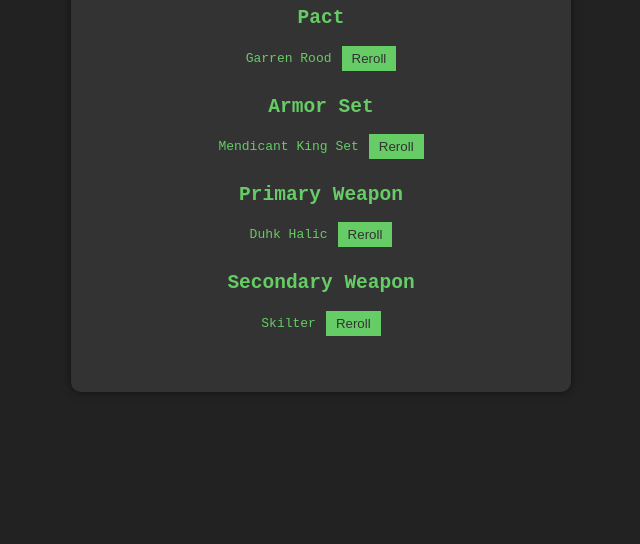
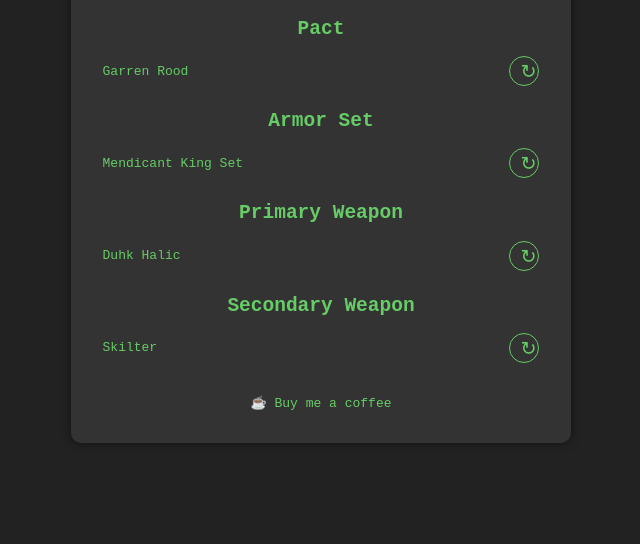
Before and after one commit to SoulframeLoadoutRandomizer/SoulframeLoadoutRandomizer.github.io, a plain HTML site: page index.html in a window 1280 px wide. Shown: the part 256-800 px from the top of the page, without its empty margins (319-959 px from the left). Drawn offline with Linux system fonts and the light colour scheme.

Commit message:
add buy me a coffee link, fix styling of roll section, add full generate button

```diff
--- a/index.html
+++ b/index.html
@@ -10,34 +10,40 @@
     <div class="main-content">
         <div class="container">
             <h1>Soulframe Loadout Randomizer</h1>
+            <button class="reroll-btn" id="generate-loadout">Generate Loadout</button>
             <div class="section">
                 <h2>Pact</h2>
                 <div class="item-container">
                     <a id="pact-link" href="#" target="_blank"><span id="pact"></span></a>
-                    <button class="reroll-btn" id="reroll-pact">Reroll</button>
+                    <button class="reroll-btn" id="reroll-pact">↻</button>
                 </div>
             </div>
             <div class="section">
                 <h2>Armor Set</h2>
                 <div class="item-container">
                     <a id="armor-link" href="#" target="_blank"><span id="armor"></span></a>
-                    <button class="reroll-btn" id="reroll-armor">Reroll</button>
+                    <button class="reroll-btn" id="reroll-armor">↻</button>
                 </div>
             </div>
             <div class="section">
                 <h2>Primary Weapon</h2>
                 <div class="item-container">
                     <a id="primary-link" href="#" target="_blank"><span id="primary"></span></a>
-                    <button class="reroll-btn" id="reroll-primary">Reroll</button>
+                    <button class="reroll-btn" id="reroll-primary">↻</button>
                 </div>
             </div>
             <div class="section">
                 <h2>Secondary Weapon</h2>
                 <div class="item-container">
                     <a id="secondary-link" href="#" target="_blank"><span id="secondary"></span></a>
-                    <button class="reroll-btn" id="reroll-secondary">Reroll</button>
+                    <button class="reroll-btn" id="reroll-secondary">↻</button>
                 </div>
             </div>
+        </div>
+        <div class="coffee-link">
+            <a href="https://buymeacoffee.com/EnigmaMachineDev" target="_blank" rel="noopener noreferrer">
+                ☕ Buy me a coffee
+            </a>
         </div>
     </div>
     <script src="script.js"></script>
--- a/script.js
+++ b/script.js
@@ -45,4 +45,5 @@ document.addEventListener('DOMContentLoaded', () => {
     rerollArmorBtn.addEventListener('click', () => setItem(armorEl, armorLink, 'Armor'));
     rerollPrimaryBtn.addEventListener('click', () => setItem(primaryEl, primaryLink, 'Primary'));
     rerollSecondaryBtn.addEventListener('click', () => setItem(secondaryEl, secondaryLink, 'Secondary'));
+    generateLoadoutBtn.addEventListener('click', randomizeAll);
 });
--- a/style.css
+++ b/style.css
@@ -31,17 +31,27 @@ h1 {
 .item-container {
     display: flex;
     align-items: center;
-    justify-content: center;
+    justify-content: space-between; /* Changed from center to space-between */
     min-height: 2em; /* Ensure container has a minimum height */
 }
 
 .reroll-btn {
-    background-color: #66cc66; /* Softer green background */
-    color: #333333; /* Dark grey text */
-    border: none;
+    background: none; /* Removed background color */
+    color: #66cc66; /* Softer green text */
+    border: 1px solid #66cc66; /* Softer green border */
     padding: 5px 10px;
     cursor: pointer;
     margin-left: 10px;
+    border-radius: 50%; /* Make the button circular */
+    width: 30px; /* Set a fixed width */
+    height: 30px; /* Set a fixed height */
+    font-size: 1.2em; /* Increase font size for the symbol */
+    line-height: 1; /* Adjust line height for centering */
+}
+
+.reroll-btn:hover {
+    background-color: #444;
+    border-color: #888;
 }
 
 a {
@@ -52,3 +62,8 @@ a {
 a:hover {
     text-decoration: underline;
 }
+
+.coffee-link {
+    text-align: center;
+    margin-top: 2rem;
+}
```
Also changed, not shown: Prompts/Complete/CreateApp.txt (renamed from Prompts/In Progress/CreateApp.txt), Prompts/In Progress/AddFullGenerateButton.txt (added), Prompts/In Progress/BuyMeACoffee.txt (added), Prompts/In Progress/FixStyling.txt (added), Prompts/Todo/BuyMeACoffee.txt (deleted).
